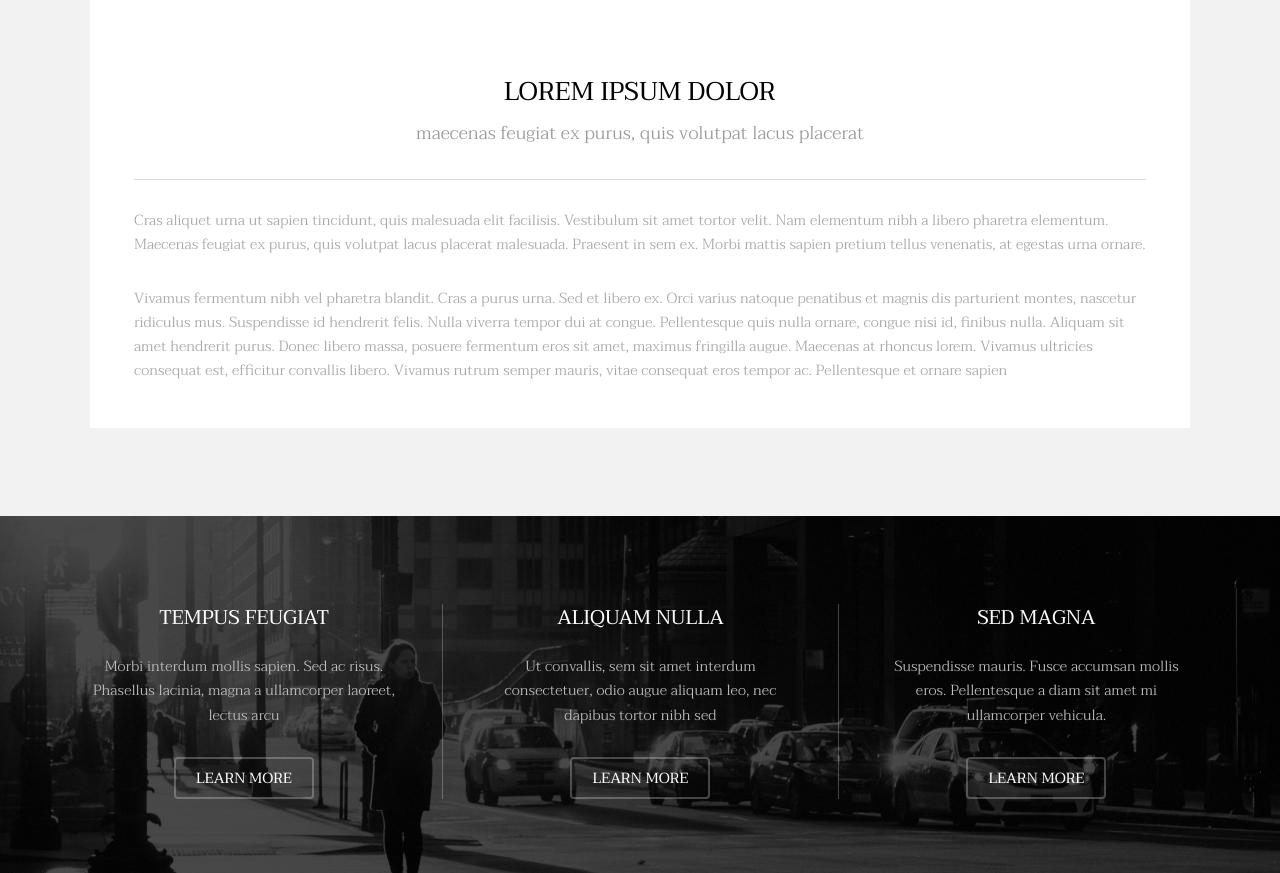
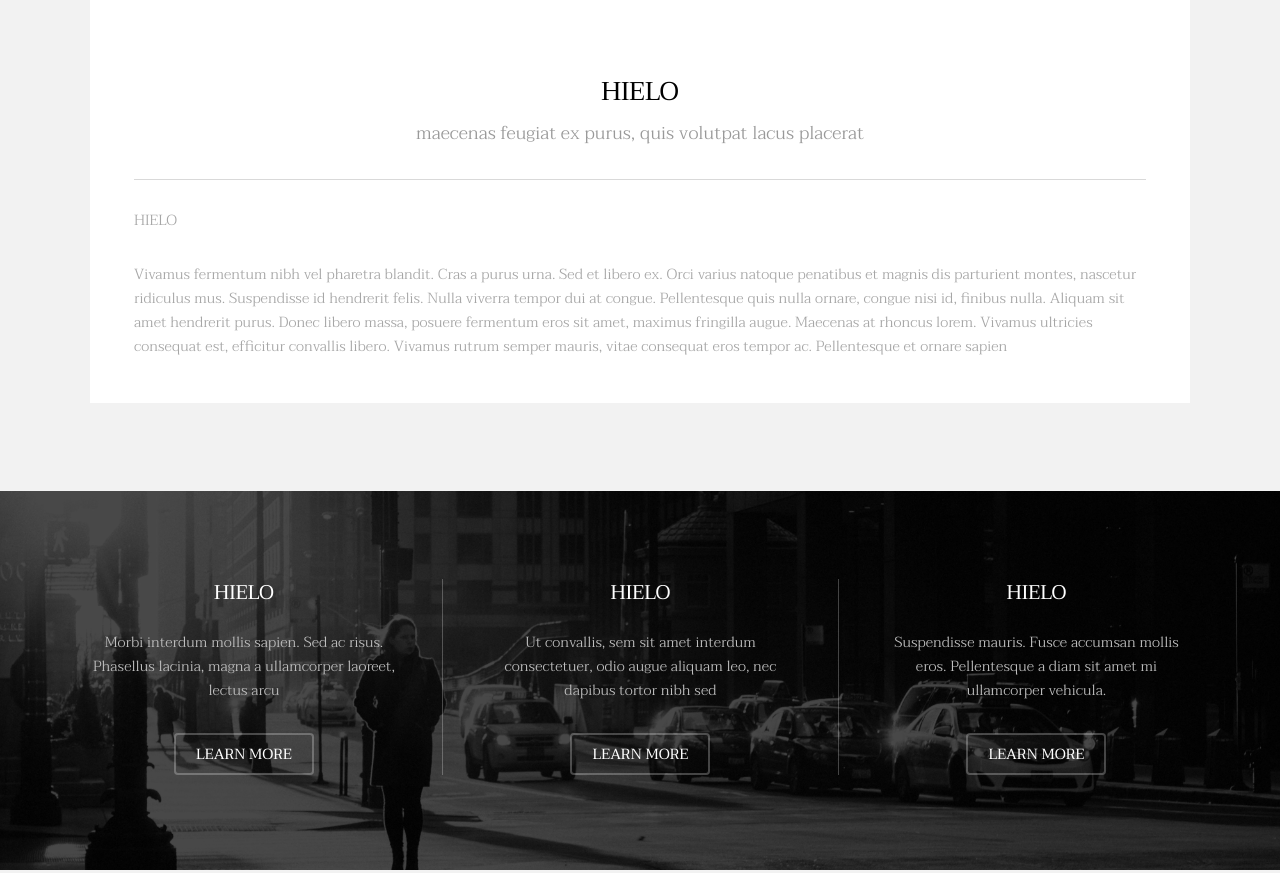
Before and after one commit to aduiglesias/04_REP_METROPOLITA, a plain HTML site: page index.html in a window 1280 px wide. Shown: the part 1216-2089 px from the top of the page. Drawn offline with Linux system fonts and the light colour scheme.

Commit message:
todos los textos que faltan por PABLO

```diff
--- a/index.html
+++ b/index.html
@@ -53,11 +53,11 @@
 							</div>
 							<div class="content">
 								<header class="align-center">
-									<h2>Lorem ipsum dolor</h2>
+									<h2>HIELO</h2>
 									<p>maecenas feugiat ex purus, quis volutpat lacus placerat</p>
 								</header>
 								<hr />
-								<p> Cras aliquet urna ut sapien tincidunt, quis malesuada elit facilisis. Vestibulum sit amet tortor velit. Nam elementum nibh a libero pharetra elementum. Maecenas feugiat ex purus, quis volutpat lacus placerat malesuada. Praesent in sem ex. Morbi mattis sapien pretium tellus venenatis, at egestas urna ornare.</p>
+								<p> HIELO</p>
 								<p>Vivamus fermentum nibh vel pharetra blandit. Cras a purus urna. Sed et libero ex. Orci varius natoque penatibus et magnis dis parturient montes, nascetur ridiculus mus. Suspendisse id hendrerit felis. Nulla viverra tempor dui at congue. Pellentesque quis nulla ornare, congue nisi id, finibus nulla. Aliquam sit amet hendrerit purus. Donec libero massa, posuere fermentum eros sit amet, maximus fringilla augue. Maecenas at rhoncus lorem. Vivamus ultricies consequat est, efficitur convallis libero. Vivamus rutrum semper mauris, vitae consequat eros tempor ac. Pellentesque et ornare sapien</p>
 							</div>
 						</div>
@@ -71,7 +71,7 @@
 					<div id="flexgrid">
 						<div>
 							<header>
-								<h3>Tempus Feugiat</h3>
+								<h3>HIELO</h3>
 							</header>
 							<p>Morbi interdum mollis sapien. Sed ac risus. Phasellus lacinia, magna a ullamcorper laoreet, lectus arcu</p>
 							<ul class="actions">
@@ -80,7 +80,7 @@
 						</div>
 						<div>
 							<header>
-								<h3>Aliquam Nulla</h3>
+								<h3>HIELO</h3>
 							</header>
 							<p>Ut convallis, sem sit amet interdum consectetuer, odio augue aliquam leo, nec dapibus tortor nibh sed </p>
 							<ul class="actions">
@@ -89,7 +89,7 @@
 						</div>
 						<div>
 							<header>
-								<h3>Sed Magna</h3>
+								<h3>HIELO</h3>
 							</header>
 							<p>Suspendisse mauris. Fusce accumsan mollis eros. Pellentesque a diam sit amet mi ullamcorper vehicula.</p>
 							<ul class="actions">
```
